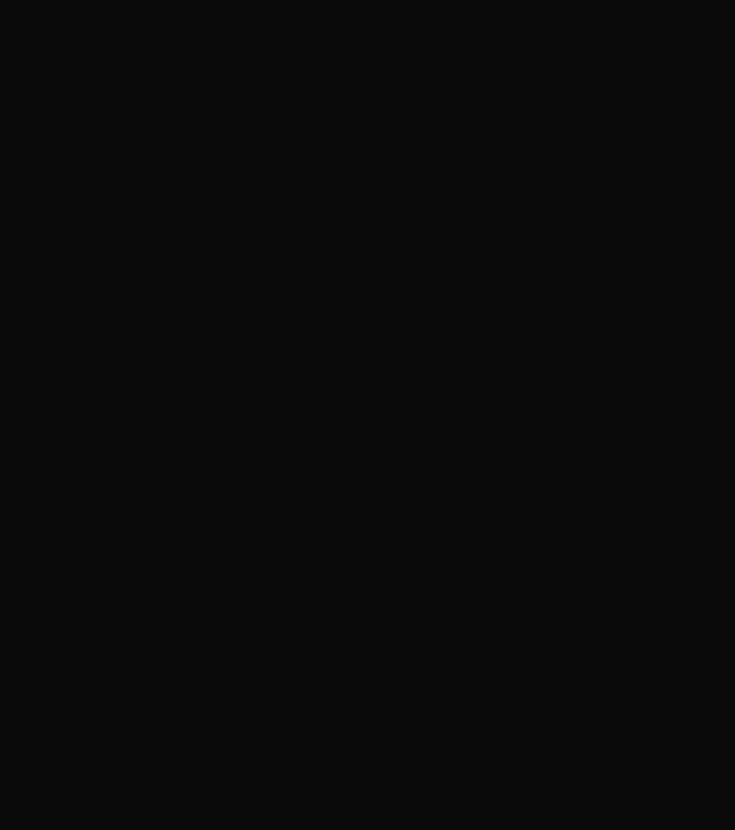
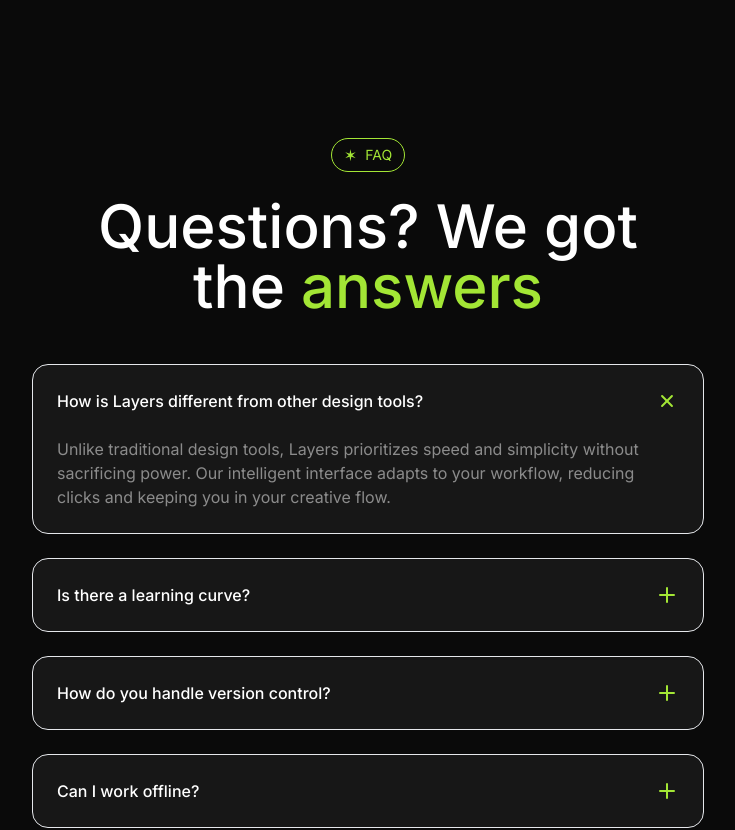
Before and after one commit to CristianProdius/Zenarmor, a Next.js app: page / in a window 1280 px wide. Shown: the part 3940-4770 px from the top of the page, without its empty margins (272-1007 px from the left). Before the commit the page ends 3982 px from the top, so only its background shows below. Built offline with nearby package versions, Linux system fonts and the light colour scheme.

Commit message:
Implemented static FAQ

```diff
--- a/src/app/page.tsx
+++ b/src/app/page.tsx
@@ -1,3 +1,4 @@
+import Faqs from "@/sections/Faqs";
 import Features from "@/sections/Features";
 import Hero from "@/sections/Hero";
 import Integrations from "@/sections/Integrations";
@@ -14,6 +15,7 @@
             <Introduction />
             <Features />
             <Integrations />
+            <Faqs />
         </main>
     )
 
--- a/src/sections/Faqs.tsx
+++ b/src/sections/Faqs.tsx
@@ -1,3 +1,6 @@
+import Tag from "@/components/Tag";
+import { twMerge } from "tailwind-merge";
+
 const faqs = [
     {
         question: "How is Layers different from other design tools?",
@@ -22,5 +25,47 @@
 ];
 
 export default function Faqs() {
-    return <div>Faqs</div>;
+
+    const selectedIndex = 0;
+
+    return (
+        <section className="py-24">
+            <div className="container">
+                <div className="flex justify-center">
+                    <Tag>FAQ</Tag>
+                </div>
+                <h2 className="text-6xl font-medium mt-6 text-center max-w-xl mx-auto">
+                    Questions? We got the <span className="text-lime-400">answers</span>
+                </h2>
+
+                <div className="mt-12 flex flex-col gap-6 max-w-2xl mx-auto">
+                    {faqs.map((faq, faqIndex) => (
+                        <div key={faqIndex} className="bg-neutral-900 rounded-2xl border border-white-/10 p-6">
+                            <div className="flex justify-between items-center">
+                                <h3 className="font-medium">{faq.question}</h3>
+                                <svg
+                                    xmlns="http://www.w3.org/2000/svg"
+                                    width="24"
+                                    height="24"
+                                    viewBox="0 0 24 24"
+                                    fill="none"
+                                    stroke="currentColor"
+                                    strokeWidth="2"
+                                    strokeLinecap="round"
+                                    strokeLinejoin="round"
+                                    className={twMerge("feather feather-plus text-lime-400 flex-shrink-0", selectedIndex === faqIndex && "rotate-45")}
+                                >
+                                    <line x1="12" y1="5" x2="12" y2="19"></line>
+                                    <line x1="5" y1="12" x2="19" y2="12"></line>
+                                </svg>
+                            </div>
+                            <div className={twMerge("mt-6", selectedIndex !== faqIndex && "hidden")}>
+                                <p className="text-white/50 ">{faq.answer}</p>
+                            </div>
+                        </div>
+                    ))}
+                </div>
+            </div>
+        </section>
+    )
 }
```
